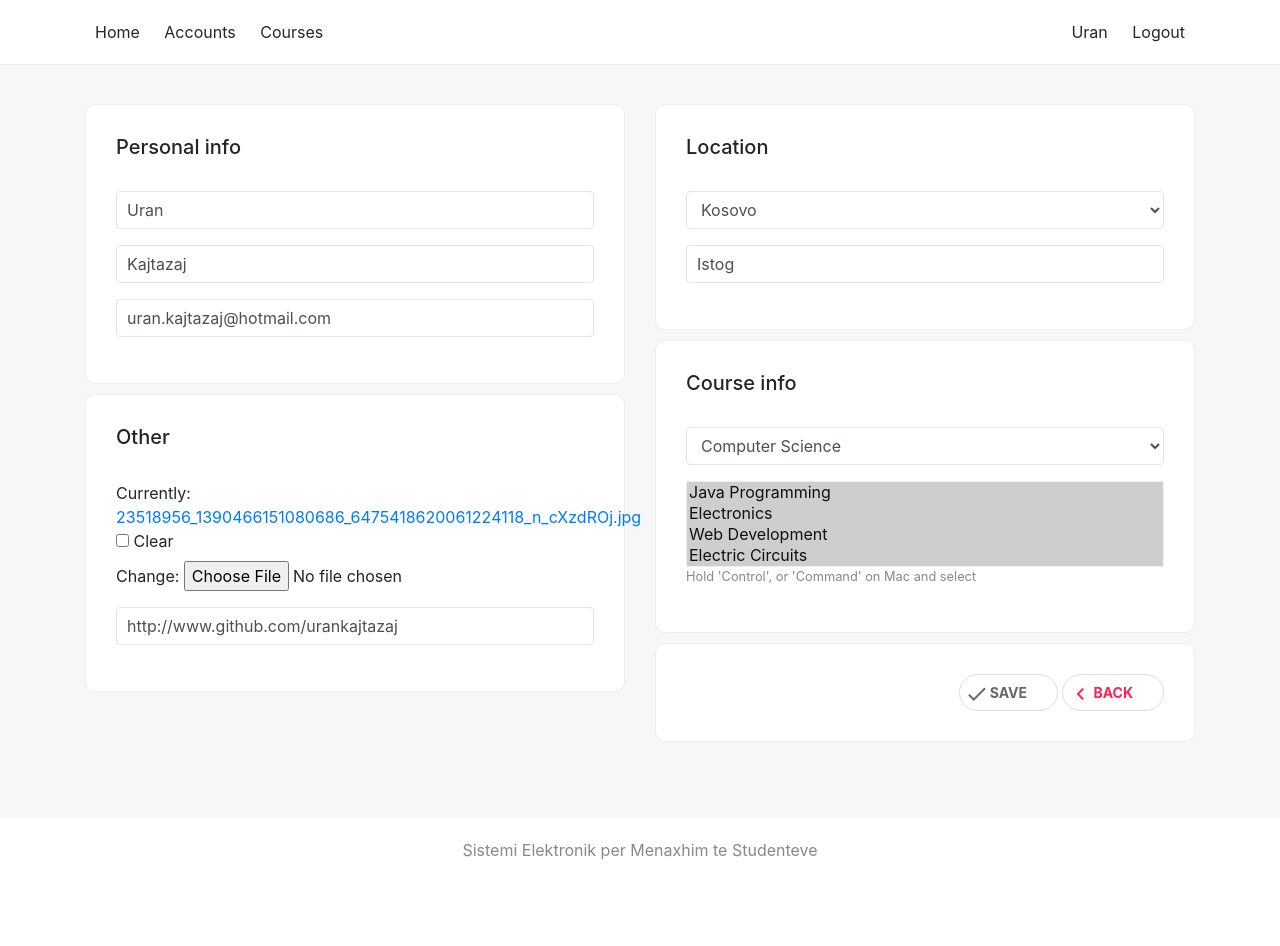
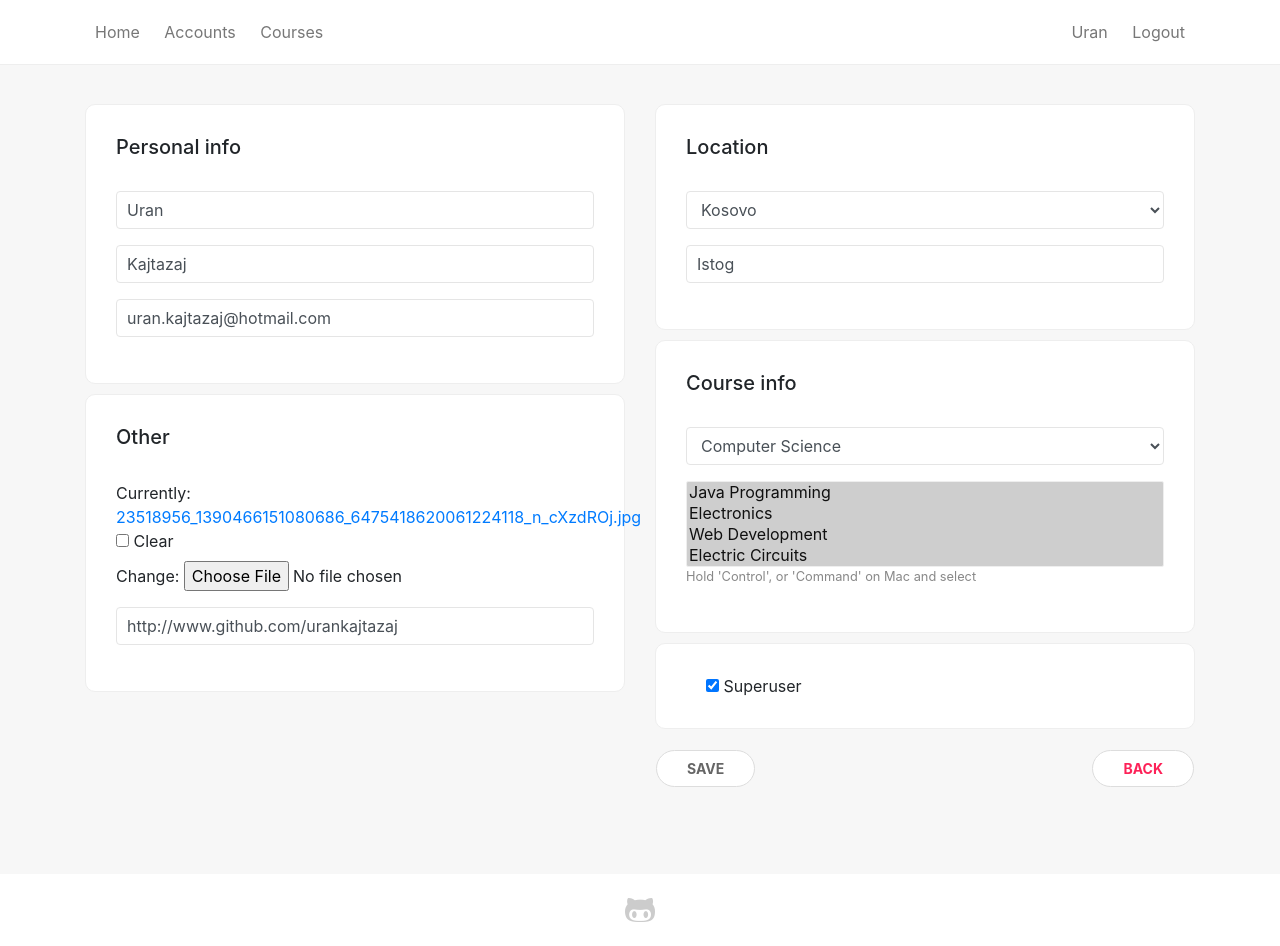
Before and after one commit to urankajtazaj/SEMS, a Django app: page /profile/edit/1 in a window 1280 px wide. Before the commit the page ends 859 px from the top, so only its background shows below. Run offline with Django 3.2, Linux system fonts and the light colour scheme; a user stored in the database is signed in; data comes from the database, SQL or seed files in the repository; both versions use the stored data as it was after the commit; some libraries are stand-ins or nearby versions.

Commit message:
ui tweaks

```diff
--- a/elearning/settings.py
+++ b/elearning/settings.py
@@ -25,7 +25,7 @@ SECRET_KEY = '(72n!^1v6f7y!e4o9y8s4273#*(z$1ak-il78!&ejxkbl1ecvj'
 # SECURITY WARNING: don't run with debug turned on in production!
 DEBUG = True
 
-ALLOWED_HOSTS = []
+ALLOWED_HOSTS = ['192.168.0.107']
 
 
 # Application definition
--- a/sems/forms.py
+++ b/sems/forms.py
@@ -18,6 +18,8 @@ class UploadFormFile(forms.ModelForm):
 class UpdateProfile(forms.ModelForm):
 
     # course = forms.ModelMultipleChoiceField(queryset=Course.objects.all(), widget=forms.CheckboxSelectMultiple)
+
+    is_super = forms.BooleanField(required=False)
 
     class Meta:
         model = Student
--- a/sems/static/css/main.css
+++ b/sems/static/css/main.css
@@ -32,7 +32,7 @@ nav {
 
 nav a {
     padding: 20px 10px;
-    color: rgba(0,0,0,.85);
+    color: #777;
     border-bottom: 2px solid transparent;
     transition: 100ms ease;
 }
@@ -43,7 +43,7 @@ nav a:hover:not(.active) {
     border-color: #ccc;
 }
 
-.active:hover {
+nav a.active:hover {
     color: #000;
 }
 
@@ -383,6 +383,15 @@ footer {
     margin-top: 50px;
 }
 
+footer a {
+    color: #ccc;
+    transition: 150ms ease;
+}
+
+footer a:hover {
+    color: #888;
+}
+
 .post {
     color: #000;
     margin-bottom: 25px;
@@ -458,7 +467,8 @@ footer {
 
 .grades {
     /*display: none;*/
-    min-width: 550px;
+    width: 550px;
+    max-width: 90%;
     box-shadow: 0 2px 10px rgba(0,0,0,0.3);
     max-height: 85vh;
     overflow: auto;
@@ -471,7 +481,7 @@ footer {
 }
 
 .abs-popup {
-    position: absolute;
+    position: fixed;
     width: 100vw;
     height: 100vh;
     left: 0;
@@ -485,5 +495,6 @@ footer {
 }
 
 a.active {
+    color: #000;
     border-color: #444;
 }
--- a/sems/templates/base_generic.html
+++ b/sems/templates/base_generic.html
@@ -46,7 +46,7 @@
         <div class="container">
             <div class="row justify-content-center">
                 <div class="col-md-6 col-xs-12 text-center">
-                    <span class="faded">Sistemi Elektronik per Menaxhim te Studenteve</span>
+                    <a href="https://github.com/urankajtazaj/SEMS" title="View on GitHub" target="_blank"><i class="fab fa-github-alt fa-2x"></i></a>
                 </div>
             </div>
         </div>
--- a/sems/templates/course_single.html
+++ b/sems/templates/course_single.html
@@ -35,7 +35,7 @@
             {% for file in files %}
             <tr>
                 <td><a href="{% static 'uploads/' %}{{ file.file }}" title="{{ file }}"><i style="font-size: 18px; padding-right: 10px;" class="fas fa-file-{{ file.get_extension_short }}"></i> {{ file.name }}</a><br/></td>
-                <td class="text-right">{{ file.upload_time|date:'d/m/Y - H:i' }}</td>
+                <td class="text-right">{{ file.upload_time|date:'d/m/Y' }}<br>{{ file.upload_time|date:'H:i' }}</td>
                 {% if user.is_superuser %}
                 <td style="width: 70px" class="text-right"><a href="{% url 'upload_file_edit' course_id=course.pk file_id=file.pk %}"><span class="label sm-label"><i class="fas fa-pencil-alt"></i></span></a>
                     <span class="with-popup">
--- a/sems/templates/student_profile.html
+++ b/sems/templates/student_profile.html
@@ -38,7 +38,7 @@
         <div class="col-md-8">
             <div class="card-box">
                 <div class="row">
-                    <div class="col-md-3 col-xs-12">
+                    <div class="col-md-3 col-xs-12 text-center">
                         <div class="thumb img-round">
                             <img src="../static/uploads/{% if student.picture %}{{ student.picture }} {% else %}no-img.png {% endif %}" />
                         </div>
--- a/sems/templates/user_profile_edit.html
+++ b/sems/templates/user_profile_edit.html
@@ -55,10 +55,20 @@
                             <small class="faded">Hold 'Control', or 'Command' on Mac and select</small>
                         </div>
                     </div>
+                    {% if user.is_superuser %}
+                    <div class="card-box">
+                        <div class="form-check">
+                            {{ form.is_super }}
+                            <label class="form-check-label" for="id_is_super">
+                                Superuser
+                            </label>
+                        </div>
+                    </div>
+                    {% endif %}
                     <!-- <div class="col-md-6"> -->
-                    <div class="card-box text-right">
-                        <button type="submit" class="btn btn-primary"><i class="material-icons">check</i>Save</button>
-                        <a class="no-float btn btn-danger" href="{% url 'student_detail' pk=student.pk%}"><i class="material-icons">chevron_left</i>Back</a>
+                    <div class="empty-box">
+                        <button type="submit" class="btn btn-primary">Save</button>
+                        <a class="btn btn-danger" href="{% url 'student_detail' pk=student.pk%}">Back</a>
                     </div>
                 <!-- </div> -->
                 </div>
--- a/sems/views.py
+++ b/sems/views.py
@@ -215,6 +215,15 @@ def user_edit(request, pk):
 
             courses = request.POST.getlist('course')
 
+            is_super = request.POST.get('is_super')
+
+            if is_super:
+                usr = User.objects.get(pk=student.user.pk)
+                usr.is_admin = True
+                usr.is_staff = True
+                usr.is_superuser = True
+                usr.save()
+
             for c in courses:
                 grade = Grade()
                 usr = User.objects.get(pk=request.POST.get('user'))
@@ -234,7 +243,7 @@ def user_edit(request, pk):
             form.save()
             return redirect('students')
     else:
-        form = UpdateProfile(instance=instance)
+        form = UpdateProfile(instance=instance, initial=({'is_super': User.objects.get(pk=student.user.pk).is_superuser}))
 
     return render(
         request, 'user_profile_edit.html', {'form': form, 'student': student},
```
Also changed, not shown: sems/templates/students_list.html (+8 -8 lines), sems/templates/upload_file_form.html (+7 -2 lines), sems/templates/user_add.html (+6 -2 lines), db.sqlite3.
